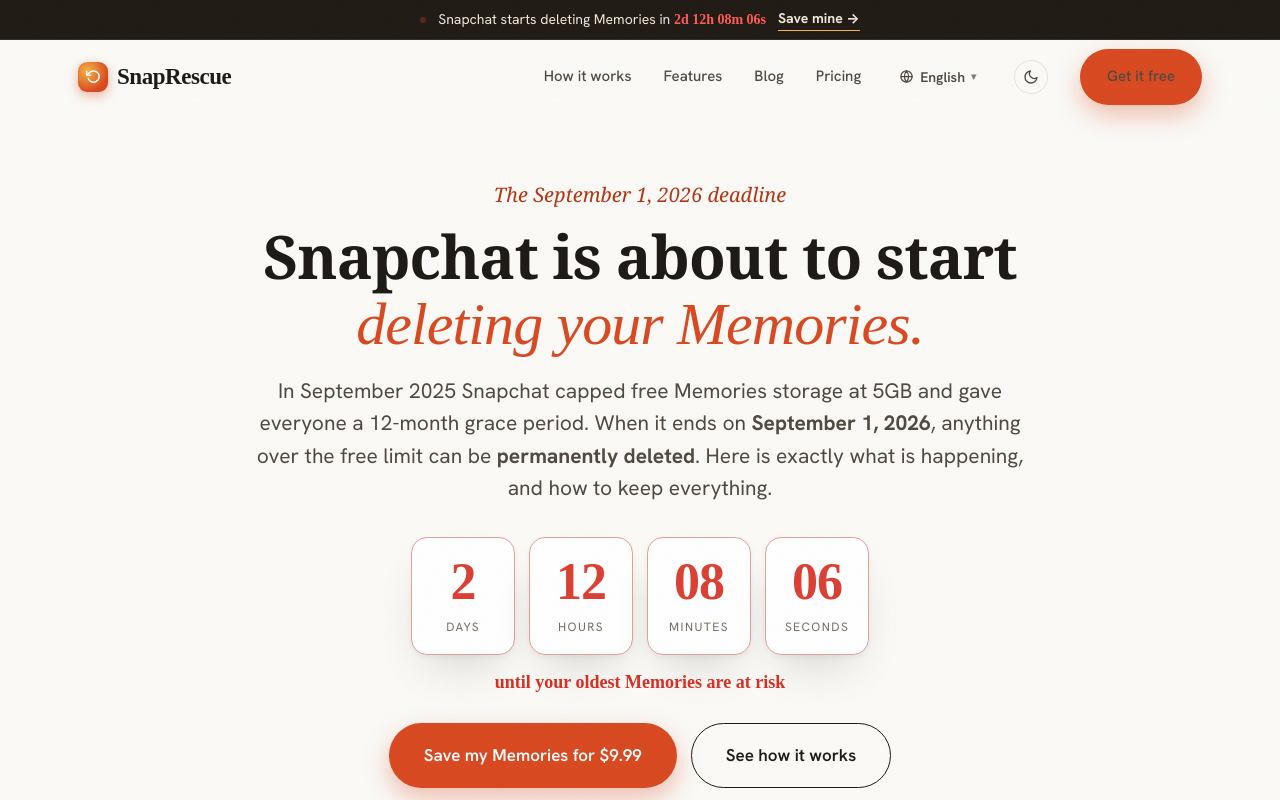
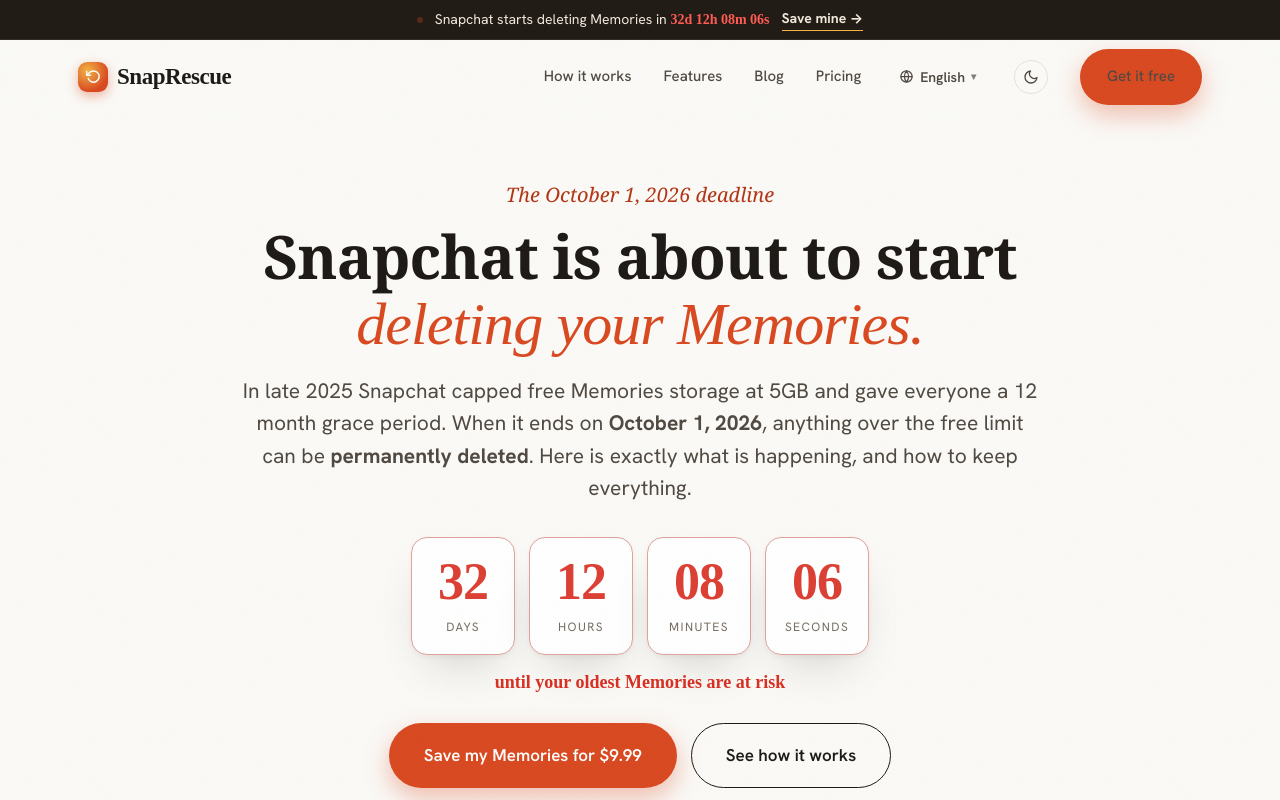
Before and after one commit to SnapRescue/snaprescue.github.io, a plain HTML site: page deadline.html in a window 1280 px wide. Shown: the top 800 px of the page. Drawn offline with Linux system fonts and the light colour scheme; a web font is replaced by a local one.

Commit message:
Move the Memories deadline from Sept 1 to Oct 1
Countdown target and every date on the deadline page. Also reworded the
lead: it said the grace period started September 2025 and ran 12 months,
which doesn't land on October, so the anchor is 'late 2025' now (the
notices rolled out past the announcement anyway).

Rest of the site still says September - index, blog and the four
translations need the same pass.

```diff
--- a/deadline.html
+++ b/deadline.html
@@ -13,10 +13,10 @@
 
 <meta charset="UTF-8">
 <meta name="viewport" content="width=device-width, initial-scale=1.0">
-<title data-i18n="dl_meta_title">The Snapchat Memories deadline: September 1, 2026 · SnapRescue</title>
-<meta name="description" data-i18n-attr="dl_meta_desc|content" content="Snapchat caps free Memories storage at 5GB and starts permanently deleting anything over the limit on September 1, 2026. Here is the timeline, what happens if you do nothing, and how to save everything for a one-time $9.99.">
-<meta property="og:title" data-i18n-attr="dl_meta_title|content" content="Your Snapchat Memories have a September 1, 2026 deadline">
-<meta property="og:description" data-i18n-attr="dl_meta_desc|content" content="After September 1, 2026 Snapchat permanently deletes Memories over the free 5GB limit. Get yours out, with dates and locations intact, for a one-time $9.99.">
+<title data-i18n="dl_meta_title">The Snapchat Memories deadline: October 1, 2026 · SnapRescue</title>
+<meta name="description" data-i18n-attr="dl_meta_desc|content" content="Snapchat caps free Memories storage at 5GB and starts permanently deleting anything over the limit on October 1, 2026. Here is the timeline, what happens if you do nothing, and how to save everything for a one-time $9.99.">
+<meta property="og:title" data-i18n-attr="dl_meta_title|content" content="Your Snapchat Memories have an October 1, 2026 deadline">
+<meta property="og:description" data-i18n-attr="dl_meta_desc|content" content="After October 1, 2026 Snapchat permanently deletes Memories over the free 5GB limit. Get yours out, with dates and locations intact, for a one-time $9.99.">
 <meta property="og:type" content="website">
 <meta property="og:image" content="https://snaprescue.app/assets/og-image.png">
 <meta property="og:image:width" content="1200">
@@ -75,9 +75,9 @@
 <!-- HERO -->
 <header class="dl-hero">
   <div class="wrap">
-    <p class="kicker reveal" data-i18n="dl_kicker">The September 1, 2026 deadline</p>
+    <p class="kicker reveal" data-i18n="dl_kicker">The October 1, 2026 deadline</p>
     <h1 class="reveal" data-i18n="dl_h1">Snapchat is about to start<br><span class="serif-italic accent">deleting your Memories.</span></h1>
-    <p class="lead reveal" data-i18n="dl_lead">In September 2025 Snapchat capped free Memories storage at 5GB and gave everyone a 12-month grace period. When it ends on <b>September 1, 2026</b>, anything over the free limit can be <b>permanently deleted</b>. Here is exactly what is happening, and how to keep everything.</p>
+    <p class="lead reveal" data-i18n="dl_lead">In late 2025 Snapchat capped free Memories storage at 5GB and gave everyone a 12 month grace period. When it ends on <b>October 1, 2026</b>, anything over the free limit can be <b>permanently deleted</b>. Here is exactly what is happening, and how to keep everything.</p>
 
     <div class="cd-big reveal">
       <div class="cd-cell"><div class="n" id="cd-d">--</div><div class="l" data-i18n="dl_days">Days</div></div>
@@ -172,7 +172,7 @@
 <!-- PRICING / CTA -->
 <section id="pricing">
   <div class="cta-band reveal">
-    <h2 data-i18n="dl_ctah2">Get your Memories out before September 1.</h2>
+    <h2 data-i18n="dl_ctah2">Get your Memories out before October 1.</h2>
     <p data-i18n="dl_ctap">Restore the real dates and locations, organize everything into tidy folders, and own it forever. Free for your first 100 files.</p>
     <a href="index.html#download" class="btn btn-primary btn-lg" style="position:relative"><svg width="17" height="17" fill="none" stroke="currentColor" stroke-width="2" stroke-linecap="round" stroke-linejoin="round" viewBox="0 0 24 24" aria-hidden="true"><path d="M21 15v4a2 2 0 0 1-2 2H5a2 2 0 0 1-2-2v-4"/><polyline points="7 10 12 15 17 10"/><line x1="12" y1="15" x2="12" y2="3"/></svg><span data-i18n="dl_ctabtn">Download SnapRescue free</span></a>
     <p style="color:#d9ccb4;font-size:14.5px;margin-top:18px;position:relative" data-i18n="dl_ctasub">Then unlock unlimited for a one-time <b>$9.99 USD</b>. 30-day money-back guarantee.</p>
@@ -184,7 +184,7 @@
   <div class="wrap">
     <div class="rem-box reveal">
       <h3 data-i18n="rem_t">Not ready today? Don't lose track of the deadline.</h3>
-      <p data-i18n="rem_p">Leave your email and we'll send you one reminder before September 1, 2026, while there's still time to export. No newsletter, no spam, just the one heads-up.</p>
+      <p data-i18n="rem_p">Leave your email and we'll send you one reminder before October 1, 2026, while there's still time to export. No newsletter, no spam, just the one heads-up.</p>
       <form id="rem-form" class="ios-waitlist" novalidate>
         <input type="email" id="rem-email" placeholder="you@email.com" autocomplete="email" data-i18n-attr="ios_ph|placeholder" required>
         <button type="submit" class="btn btn-ghost" id="rem-submit" data-i18n="rem_btn">Remind me before the deadline</button>
--- a/main.js
+++ b/main.js
@@ -205,7 +205,7 @@
 
 // ── Deadline countdown (bar + big timer) ─────────────────────
 // Snapchat begins deleting Memories over the free 5GB limit on Sept 1, 2026.
-const DEADLINE = new Date("2026-09-01T00:00:00");
+const DEADLINE = new Date("2026-10-01T00:00:00");
 function tickCountdown() {
   let diff = Math.max(0, DEADLINE - new Date());
   const day = Math.floor(diff / 86400000); diff -= day * 86400000;
```
